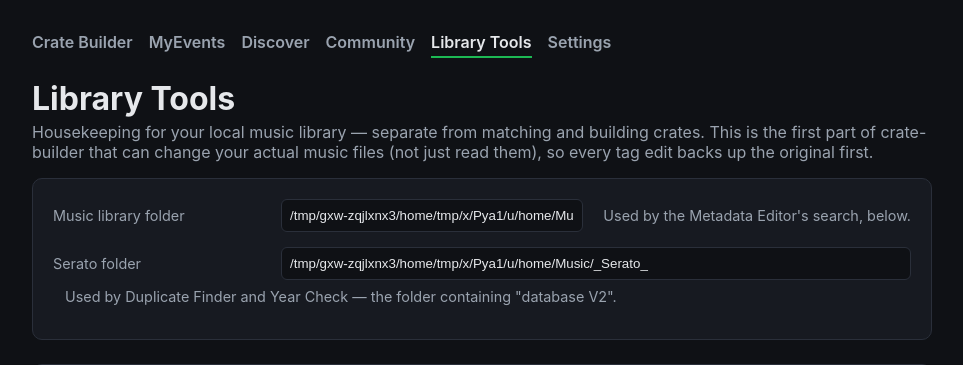
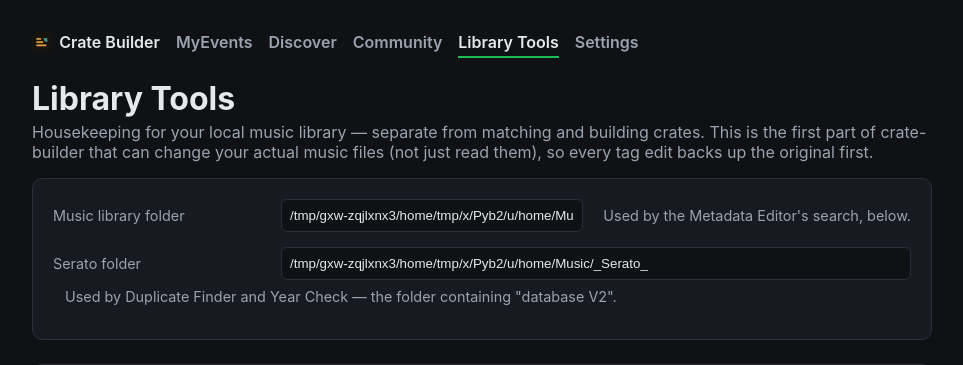
Before and after one commit to jpgion18/crate-builder, a Flask app: page /library in a window 1280 px wide. Shown: the top 365 px of the page, without its empty margins (158-1121 px from the left). Run offline with Flask 3, Linux system fonts and the light colour scheme; data that the repository does not hold is empty.

Commit message:
Add a real app icon and nav-bar mark (Stack Mark)
Wires in the finished logo — the "Stack Mark" concept, refined in
Canva after a first pass here — everywhere the app previously used a
generic default:

- assets/icon.icns / assets/icon.ico: the actual macOS/Windows app
  icons, wired into desktop_app.spec (EXE's icon= for Windows,
  BUNDLE's icon= for macOS) — the packaged app no longer shows the
  generic PyInstaller icon in the Dock/taskbar.
- assets/icon_master.png: the 1024x1024 source (extracted from the
  provided .icns' largest embedded resolution), kept as the thing to
  regenerate everything else from if the mark ever changes.
- static/favicon.png / static/logo.png: generated from the same
  master via Pillow, for the browser tab icon and a small badge next
  to "Crate Builder" in the nav bar (added <link rel="icon"> to all 6
  templates, and wrapped the brand nav link with the badge + a couple
  lines of CSS).

No changes to the icon's actual design — it's used as delivered.

```diff
--- a/static/style.css
+++ b/static/style.css
@@ -47,6 +47,20 @@ h1 { margin-bottom: 0.25rem; }
 }
 
 .top-nav a:hover { color: var(--text); }
+
+.top-nav a.brand {
+  display: inline-flex;
+  align-items: center;
+  gap: 0.45rem;
+  color: var(--text);
+}
+
+.brand-logo {
+  width: 20px;
+  height: 20px;
+  border-radius: 22%;
+  display: block;
+}
 
 .panel {
   background: var(--panel);
--- a/templates/community.html
+++ b/templates/community.html
@@ -3,13 +3,14 @@
 <head>
   <meta charset="utf-8" />
   <meta name="viewport" content="width=device-width, initial-scale=1" />
+  <link rel="icon" type="image/png" href="{{ url_for('static', filename='favicon.png') }}" />
   <title>Community - Crate Builder</title>
   <link rel="stylesheet" href="{{ url_for('static', filename='style.css') }}" />
 </head>
 <body>
   <main>
     <nav class="top-nav">
-      <a href="/">Crate Builder</a>
+      <a href="/" class="brand"><img src="{{ url_for('static', filename='logo.png') }}" alt="" class="brand-logo" />Crate Builder</a>
       <a href="/myevents">MyEvents</a>
       <a href="/discover">Discover</a>
       <a href="/community" class="active">Community</a>
--- a/templates/discover.html
+++ b/templates/discover.html
@@ -3,13 +3,14 @@
 <head>
   <meta charset="utf-8" />
   <meta name="viewport" content="width=device-width, initial-scale=1" />
+  <link rel="icon" type="image/png" href="{{ url_for('static', filename='favicon.png') }}" />
   <title>Discover - Crate Builder</title>
   <link rel="stylesheet" href="{{ url_for('static', filename='style.css') }}" />
 </head>
 <body>
   <main>
     <nav class="top-nav">
-      <a href="/">Crate Builder</a>
+      <a href="/" class="brand"><img src="{{ url_for('static', filename='logo.png') }}" alt="" class="brand-logo" />Crate Builder</a>
       <a href="/myevents">MyEvents</a>
       <a href="/discover" class="active">Discover</a>
       <a href="/community">Community</a>
--- a/templates/index.html
+++ b/templates/index.html
@@ -3,13 +3,14 @@
 <head>
   <meta charset="utf-8" />
   <meta name="viewport" content="width=device-width, initial-scale=1" />
+  <link rel="icon" type="image/png" href="{{ url_for('static', filename='favicon.png') }}" />
   <title>Crate Builder</title>
   <link rel="stylesheet" href="{{ url_for('static', filename='style.css') }}" />
 </head>
 <body>
   <main>
     <nav class="top-nav">
-      <a href="/" class="active">Crate Builder</a>
+      <a href="/" class="brand active"><img src="{{ url_for('static', filename='logo.png') }}" alt="" class="brand-logo" />Crate Builder</a>
       <a href="/myevents">MyEvents</a>
       <a href="/discover">Discover</a>
       <a href="/community">Community</a>
--- a/templates/library.html
+++ b/templates/library.html
@@ -3,13 +3,14 @@
 <head>
   <meta charset="utf-8" />
   <meta name="viewport" content="width=device-width, initial-scale=1" />
+  <link rel="icon" type="image/png" href="{{ url_for('static', filename='favicon.png') }}" />
   <title>Library Tools - Crate Builder</title>
   <link rel="stylesheet" href="{{ url_for('static', filename='style.css') }}" />
 </head>
 <body>
   <main>
     <nav class="top-nav">
-      <a href="/">Crate Builder</a>
+      <a href="/" class="brand"><img src="{{ url_for('static', filename='logo.png') }}" alt="" class="brand-logo" />Crate Builder</a>
       <a href="/myevents">MyEvents</a>
       <a href="/discover">Discover</a>
       <a href="/community">Community</a>
--- a/templates/myevents.html
+++ b/templates/myevents.html
@@ -3,13 +3,14 @@
 <head>
   <meta charset="utf-8" />
   <meta name="viewport" content="width=device-width, initial-scale=1" />
+  <link rel="icon" type="image/png" href="{{ url_for('static', filename='favicon.png') }}" />
   <title>MyEvents - Crate Builder</title>
   <link rel="stylesheet" href="{{ url_for('static', filename='style.css') }}" />
 </head>
 <body>
   <main>
     <nav class="top-nav">
-      <a href="/">Crate Builder</a>
+      <a href="/" class="brand"><img src="{{ url_for('static', filename='logo.png') }}" alt="" class="brand-logo" />Crate Builder</a>
       <a href="/myevents" class="active">MyEvents</a>
       <a href="/discover">Discover</a>
       <a href="/community">Community</a>
--- a/templates/settings.html
+++ b/templates/settings.html
@@ -3,13 +3,14 @@
 <head>
   <meta charset="utf-8" />
   <meta name="viewport" content="width=device-width, initial-scale=1" />
+  <link rel="icon" type="image/png" href="{{ url_for('static', filename='favicon.png') }}" />
   <title>Settings - Crate Builder</title>
   <link rel="stylesheet" href="{{ url_for('static', filename='style.css') }}" />
 </head>
 <body>
   <main>
     <nav class="top-nav">
-      <a href="/">Crate Builder</a>
+      <a href="/" class="brand"><img src="{{ url_for('static', filename='logo.png') }}" alt="" class="brand-logo" />Crate Builder</a>
       <a href="/myevents">MyEvents</a>
       <a href="/discover">Discover</a>
       <a href="/community">Community</a>
```
Also changed, not shown: README.md, assets/icon.ico (added), assets/icon_master.png (added), static/favicon.png (added), static/logo.png (added), 2 other files.
